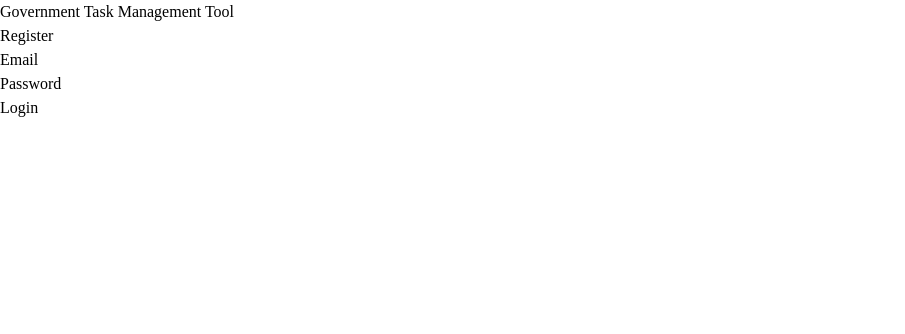
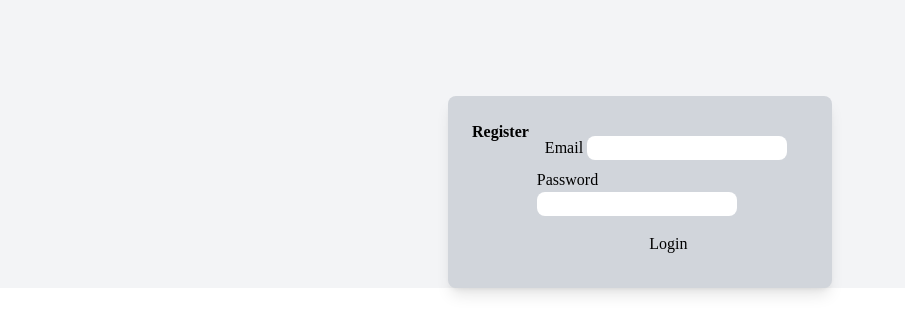
Before and after one commit to AhmedHossam7411/TaskManagementTool-Frontend, an Angular app in the folder GovernmentTaskManagement.frontend/: page / in a window 1280 px wide. Shown: the top 334 px of the page, without its empty margins (0-905 px from the left). Built offline with nearby package versions, Linux system fonts and the light colour scheme.

Commit message:
feat: update app layout and configure Tailwind CSS content paths

```diff
--- a/GovernmentTaskManagement.frontend/src/app/app.html
+++ b/GovernmentTaskManagement.frontend/src/app/app.html
@@ -1,2 +1 @@
-<h1>{{title}}</h1>
-<app-register></app-register>
+<app-register class="flex justify-center bg-gray-100 max-h-screen"></app-register>
--- a/GovernmentTaskManagement.frontend/tailwind.config.js
+++ b/GovernmentTaskManagement.frontend/tailwind.config.js
@@ -1,6 +1,6 @@
 /** @type {import('tailwindcss').Config} */
 module.exports = {
-  content: [],
+  content: ["./src/**/*.{html,ts}"],
   theme: {
     extend: {},
   },
```
